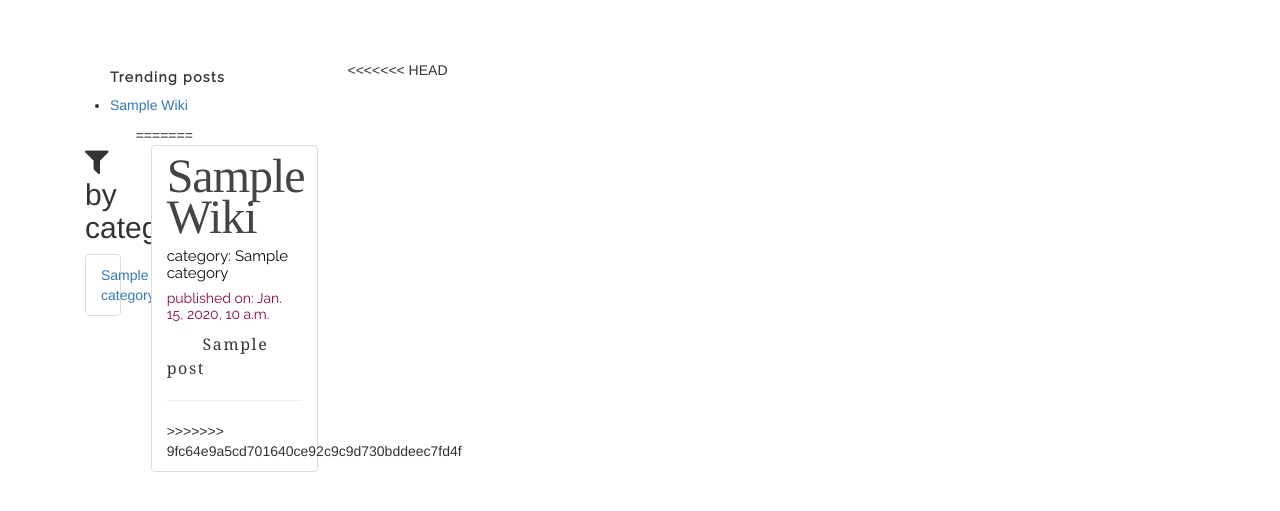
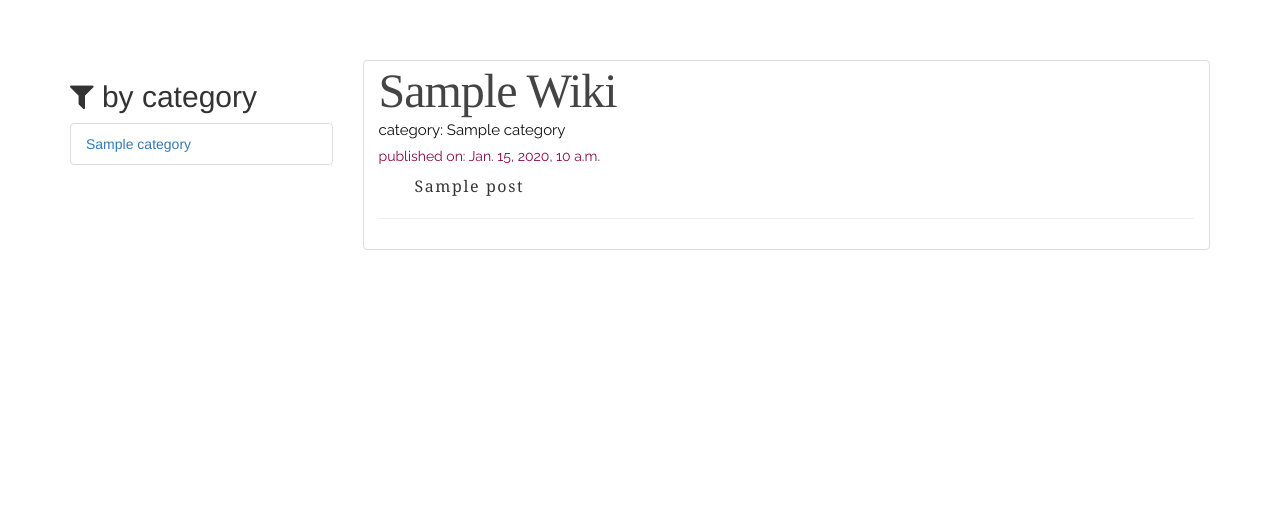
Before and after one commit to jobm/WIKI-LITE, a Django app: template Wiki/templates/wiki_home.html in a window 1280 px wide. Shown: the part 51-562 px from the top of the page. Run offline with Django 3.2, Linux system fonts and the light colour scheme; the template is opened without the code that fills it: most values are stand-ins (such as "Sample title", 1, 10 or a date in 2020); some libraries are stand-ins or nearby versions.

Commit message:
fixed a filter bug

```diff
--- a/Wiki/templates/wiki_home.html
+++ b/Wiki/templates/wiki_home.html
@@ -4,25 +4,15 @@
     {% block search %} {% endblock search %}
     <br>
     <div class="row">
-
-<<<<<<< HEAD
-  <div class="col-md-3">
-    <ul class="post_categories">
-        <h4>Trending posts</h4>
-        {% for wiki in wikis  %}
-        <li>
-        <a class="post_title_category" href="{% url "wikis:details" wiki.pk %}">{{wiki.title}}</a>
-      </li>
-        {% endfor %}
-    </ul>
-=======
       <div class="col-md-3">
+        {% if categories %}
         <h2><i class="fa fa-filter"></i> by category</h2>
         <ul class="list-group">
           {% for cat in categories %}
               <li class="list-group-item"><a href="?q={{ cat.category }}">{{ cat.category }}</a></li>
           {% endfor %}
         </ul>
+      {% endif %}
       </div>
       <div class="col-md-9">
         <ul class="list-group">
@@ -35,8 +25,6 @@
               {{wiki.post}}
             </p>
             <hr>
->>>>>>> 9fc64e9a5cd701640ce92c9c9d730bddeec7fd4f
-
           </li>
           {% endfor %}
         </ul>
```
Also changed, not shown: 4 other files.
